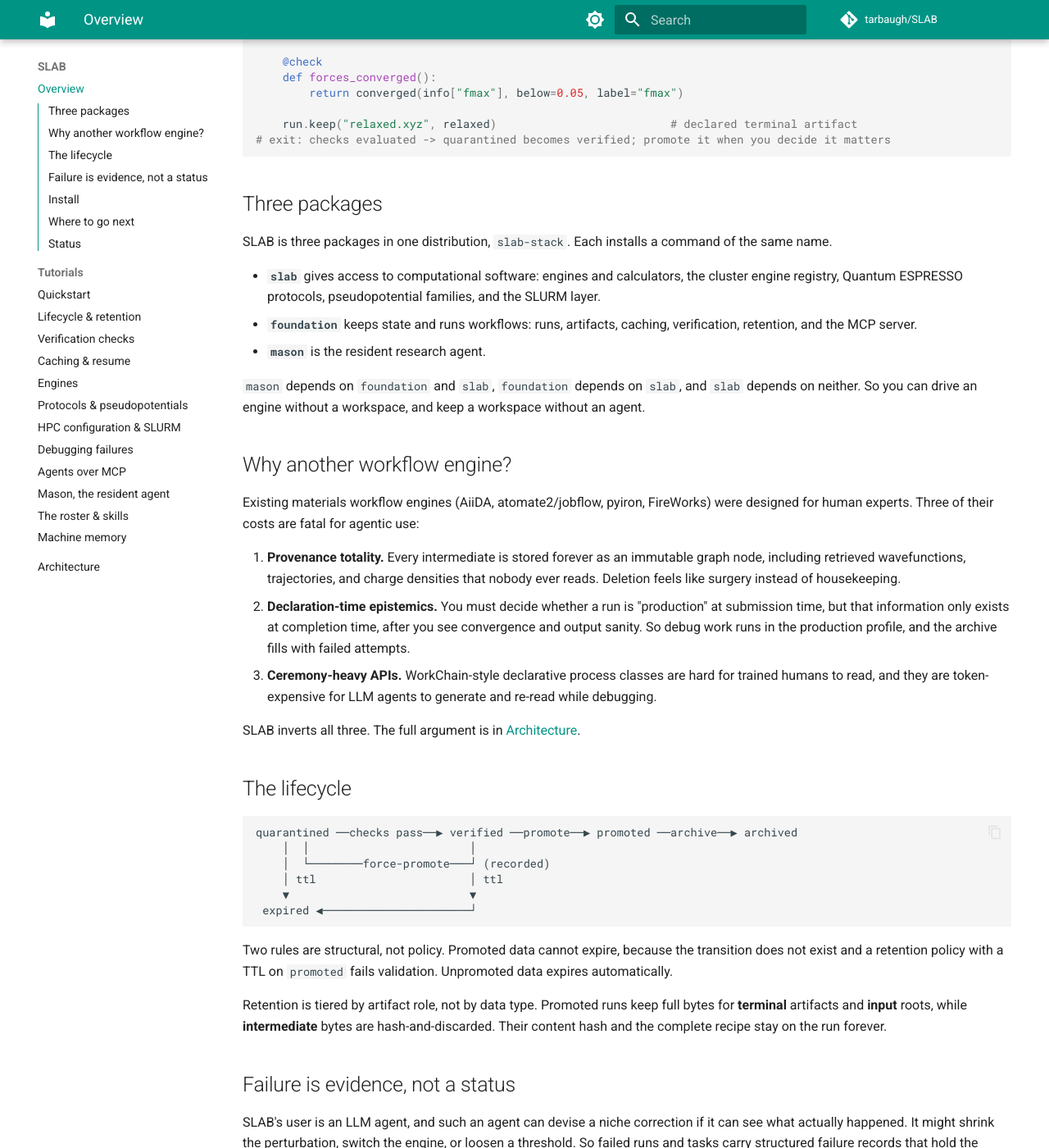
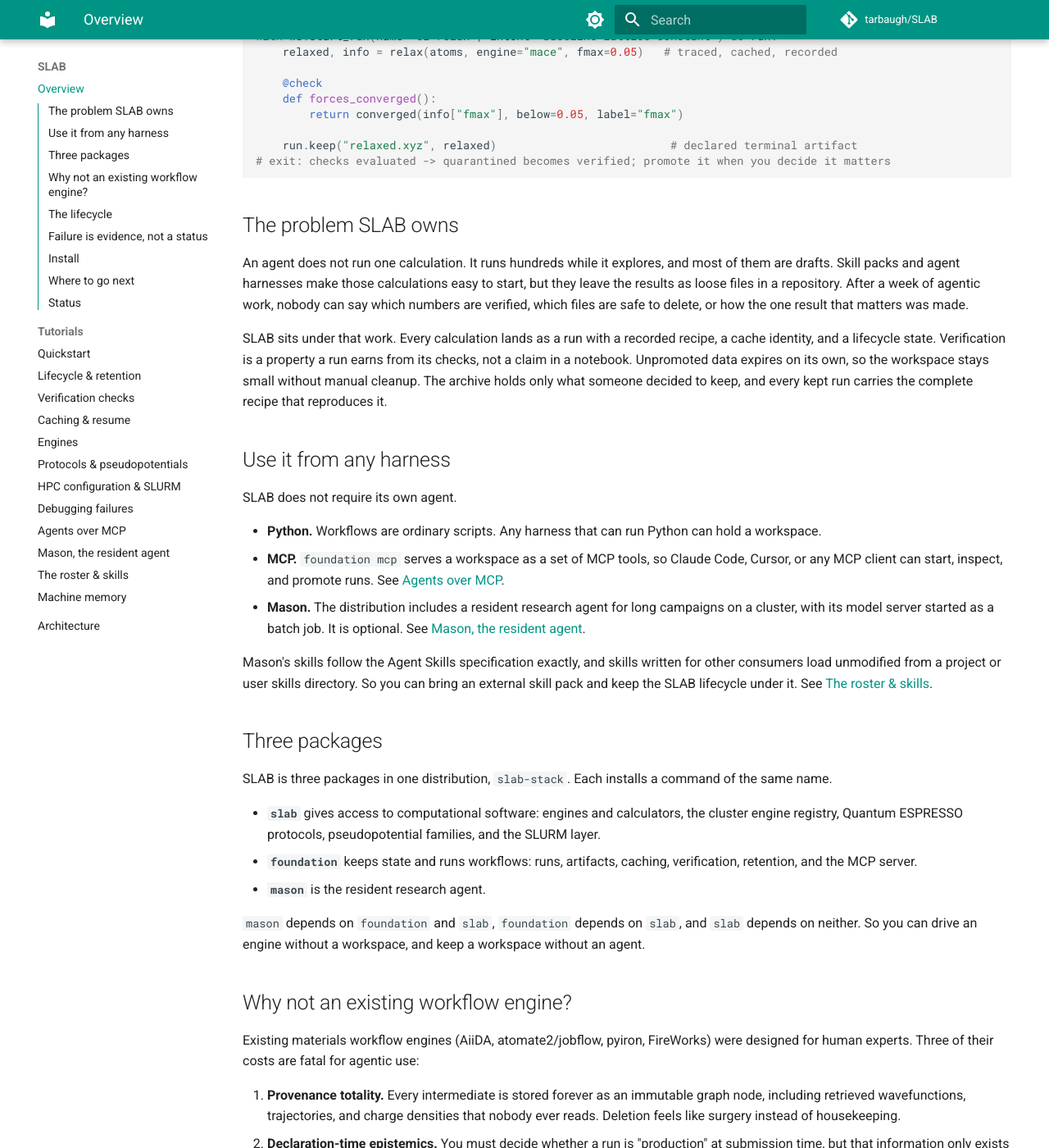
Before and after one commit to tarbaugh/SLAB, an MkDocs documentation site: the page built from docs/index.md, in a window 1280 px wide and 1400 px high, scrolled down 417 px. Shown: the whole window at 82% size. Built offline with MkDocs 1.6.1 and Material for MkDocs 9.7.7, drawn with Linux system fonts in a browser that asks for light colours; comment, search, counter and statistics services are not loaded; some of the changed text lies outside the part shown.

Commit message:
The front page leads with the state layer, not the orchestration
The identity moves from workflow orchestration to the agent-native
state layer. Two new sections carry the position: the problem SLAB
owns (what survives a week of agentic runs), and use from any
harness (plain Python, MCP, mason optional, external Agent Skills
packs load unmodified). The README tagline and site description
say the same thing.

Co-Authored-By: Claude Fable 5 <noreply@anthropic.com>

````diff
--- a/docs/index.md
+++ b/docs/index.md
@@ -1,7 +1,8 @@
 # SLAB
 
-**Simplest Layer for Atomistic Backends** is an agent-native workflow
-orchestration layer for atomistic materials modeling.
+**Simplest Layer for Atomistic Backends** is an agent-native state layer
+for atomistic materials modeling. It keeps the record of what an agent
+computed, verifies the results, and retains only what you promote.
 
 Every run starts as temporary, and it becomes permanent only when you
 promote it. Nothing is stored permanently by default and deleted later.
@@ -27,6 +28,40 @@ with ws.start_run(name="si-relax", intent="baseline lattice constant") as run:
 # exit: checks evaluated -> quarantined becomes verified; promote it when you decide it matters
 ```
 
+## The problem SLAB owns
+
+An agent does not run one calculation. It runs hundreds while it explores,
+and most of them are drafts. Skill packs and agent harnesses make those
+calculations easy to start, but they leave the results as loose files in a
+repository. After a week of agentic work, nobody can say which numbers are
+verified, which files are safe to delete, or how the one result that
+matters was made.
+
+SLAB sits under that work. Every calculation lands as a run with a recorded
+recipe, a cache identity, and a lifecycle state. Verification is a property
+a run earns from its checks, not a claim in a notebook. Unpromoted data
+expires on its own, so the workspace stays small without manual cleanup.
+The archive holds only what someone decided to keep, and every kept run
+carries the complete recipe that reproduces it.
+
+## Use it from any harness
+
+SLAB does not require its own agent.
+
+- **Python.** Workflows are ordinary scripts. Any harness that can run
+  Python can hold a workspace.
+- **MCP.** `foundation mcp` serves a workspace as a set of MCP tools, so
+  Claude Code, Cursor, or any MCP client can start, inspect, and promote
+  runs. See [Agents over MCP](tutorials/agents-mcp.md).
+- **Mason.** The distribution includes a resident research agent for long
+  campaigns on a cluster, with its model server started as a batch job. It
+  is optional. See [Mason, the resident agent](tutorials/mason.md).
+
+Mason's skills follow the Agent Skills specification exactly, and skills
+written for other consumers load unmodified from a project or user skills
+directory. So you can bring an external skill pack and keep the SLAB
+lifecycle under it. See [The roster & skills](tutorials/roster-and-skills.md).
+
 ## Three packages
 
 SLAB is three packages in one distribution, `slab-stack`. Each installs a
@@ -43,7 +78,7 @@ command of the same name.
 and `slab` depends on neither. So you can drive an engine without a
 workspace, and keep a workspace without an agent.
 
-## Why another workflow engine?
+## Why not an existing workflow engine?
 
 Existing materials workflow engines (AiiDA, atomate2/jobflow, pyiron,
 FireWorks) were designed for human experts. Three of their costs are fatal
@@ -136,6 +171,10 @@ one optional layered TOML file. See
 - **[Mason, the resident agent](tutorials/mason.md)** introduces the
   built-in Claude-Code-class harness for open models, tuned for long
   research projects, with its model server started as a batch job.
+- **[The roster & skills](tutorials/roster-and-skills.md)** covers the agent
+  cards and the Agent Skills format, including skills from external packs.
+- **[Machine memory](tutorials/memory.md)** keeps what one session learns
+  for the next.
 
 ## Status
 
--- a/mkdocs.yml
+++ b/mkdocs.yml
@@ -1,6 +1,6 @@
 site_name: SLAB
 site_description: >-
-  Simplest Layer for Atomistic Backends — agent-native workflow orchestration
+  Simplest Layer for Atomistic Backends — an agent-native state layer
   for atomistic materials modeling.
 site_url: https://tarbaugh.github.io/SLAB/
 repo_url: https://github.com/tarbaugh/SLAB
````
